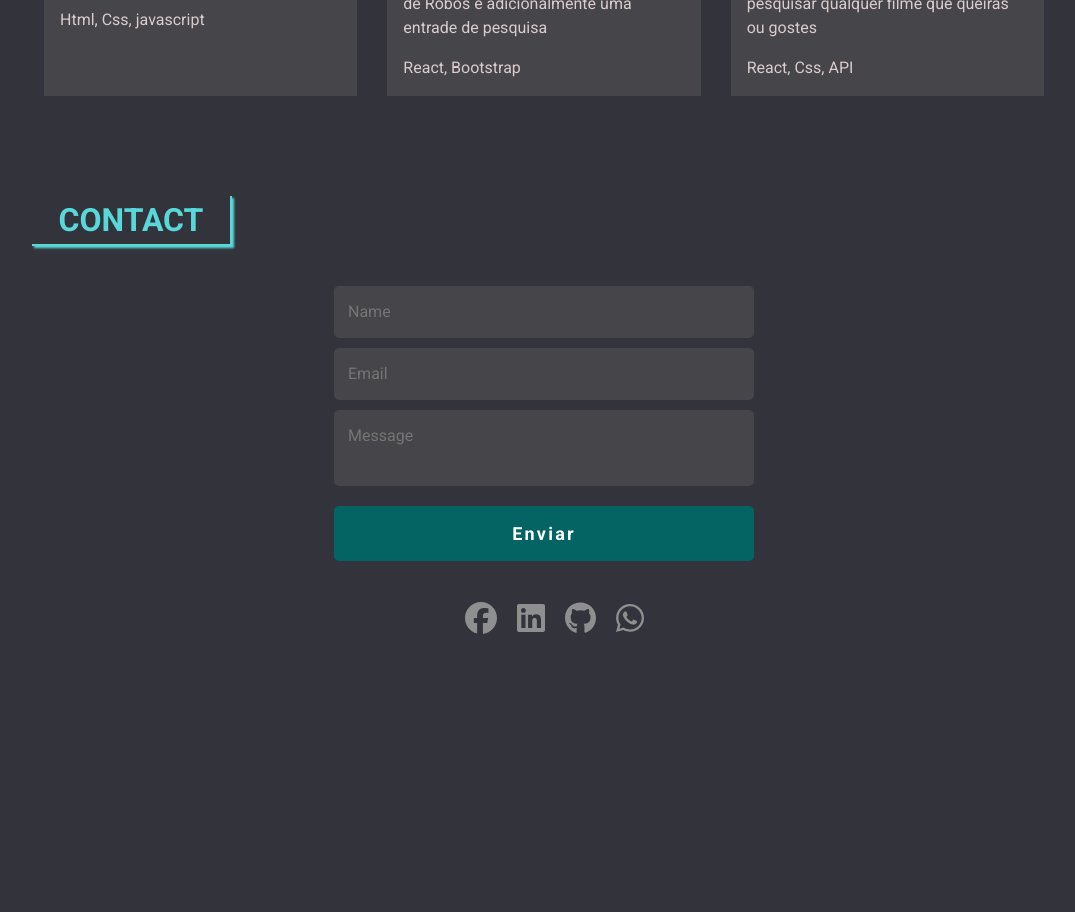
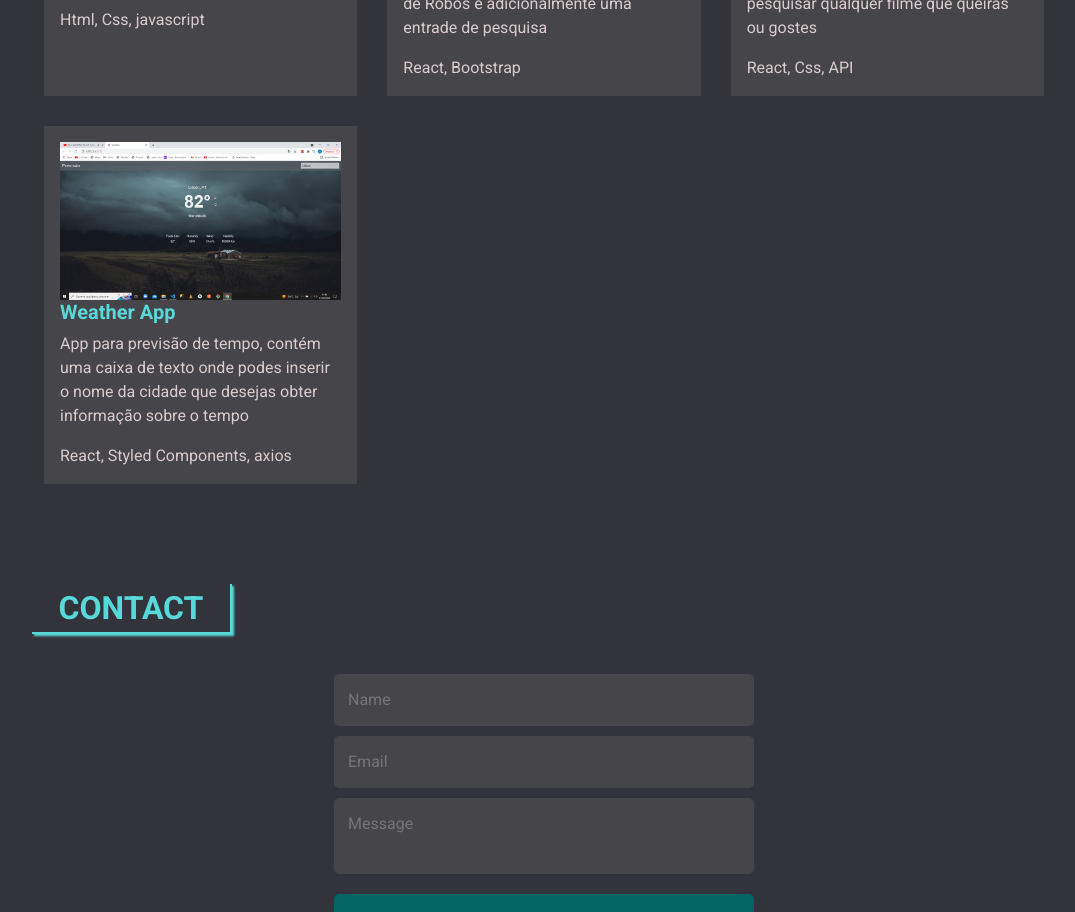
Before and after one commit to Dedaldino-Papelo/new-portfolio, a React (Create React App) app: page / in a window 1280 px wide. Shown: the part 3000-3912 px from the top of the page, without its empty margins (96-1171 px from the left). Before the commit the page ends 3737 px from the top, so only its background shows below. Built offline with nearby package versions, Linux system fonts and the light colour scheme.

Commit message:
added weather app to the portfolio

```diff
--- a/src/Project.js
+++ b/src/Project.js
@@ -4,6 +4,8 @@ import portfolio from './assets/img/portfolio.png'
 import Bikecraft from './assets/img/Bikecraft.png'
 import Robofriends from './assets/img/robofriends.png'
 import Themovies from './assets/img/The-movies.png'
+import Weather from './assets/img/Weather.png'
+
 
 const Projects = [
     {
@@ -72,6 +74,17 @@ const Projects = [
             github: "https://github.com/Dedaldino-Papelo/movie-app",
             live: "https://movie-app-nine-murex.vercel.app/"
         }
+    },
+    {
+        id: "6",
+        name: "Weather App",
+        descrition: "App para previsão de tempo, contém uma caixa de texto onde podes inserir o nome da cidade que desejas obter informação sobre o tempo",
+        image: `${Weather}`,
+        stacks: "React, Styled Components, axios",
+        url: {
+            github: "https://github.com/Dedaldino-Papelo/weather-app",
+            live: "https://dedaldino-papelo.github.io/weather-app/"
+        }
     }
 
 ]
```
Also changed, not shown: src/assets/img/Weather.png (added).
